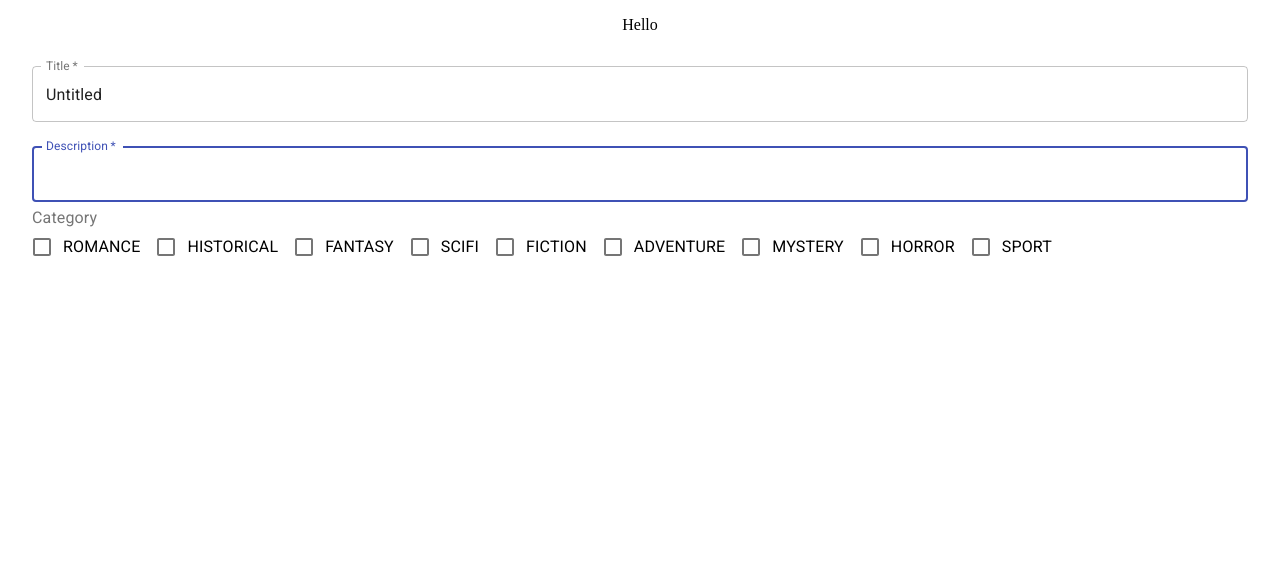
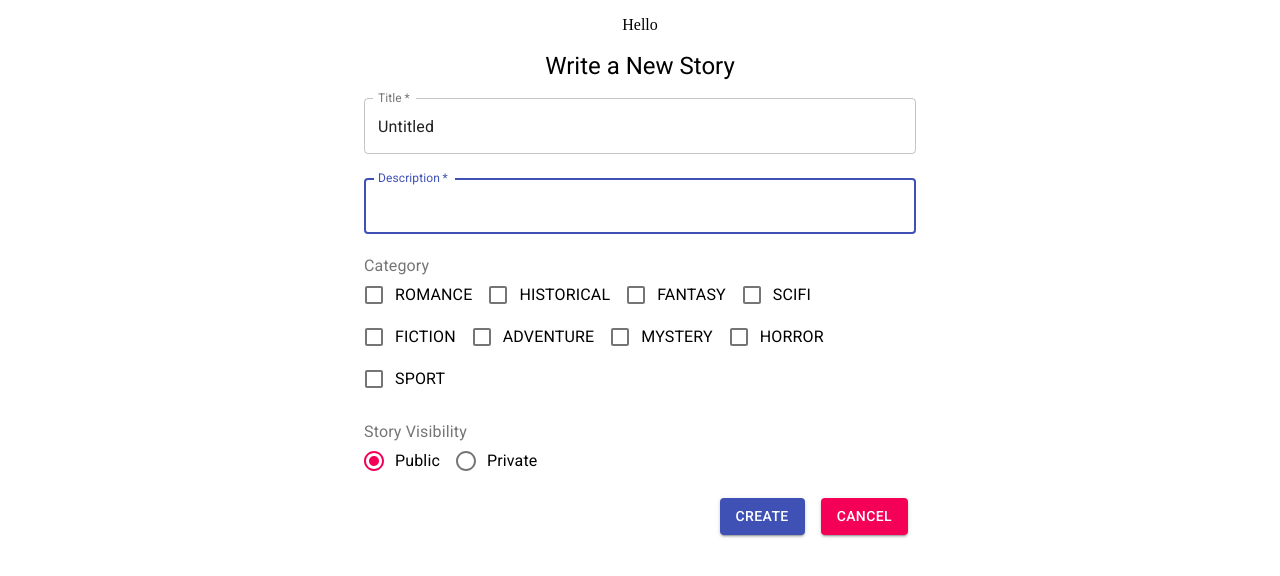
Before and after one commit to ohirichi/quill2, a React (Create React App) app: page /write in a window 1280 px wide. Shown: the top 576 px of the page. Built offline with nearby package versions, Linux system fonts and the light colour scheme; no server answers.

Commit message:
submitting story creation details to backend

```diff
--- a/src/components/AddStory.js
+++ b/src/components/AddStory.js
@@ -1,27 +1,26 @@
 import React, {useState} from 'react'
 import {connect} from 'react-redux'
 import axios from 'axios'
-
-//#region  Material UI Component imports
-import { makeStyles } from '@material-ui/core/styles';
-import Container from '@material-ui/core/Container';
-import TextField from '@material-ui/core/TextField';
-import FormControl from '@material-ui/core/FormControl';
-import FormLabel from '@material-ui/core/FormLabel';
-import FormControlLabel from '@material-ui/core/FormControlLabel';
-import FormGroup from '@material-ui/core/FormGroup';
-import Checkbox from '@material-ui/core/Checkbox';
-import Link from '@material-ui/core/Link';
-import Grid from '@material-ui/core/Grid';
-//#endregion
+import history from '../history'
+import { makeStyles, Container, ButtonGroup, Button, Typography, TextField, FormLabel, RadioGroup, Radio, FormControlLabel, FormControl, FormGroup, Checkbox } from '@material-ui/core';
 
 
 //#region Styles
 const useStyles = makeStyles((theme) => ({
-    categories: {
+    inputGroup: {
       display: 'flex',
       flexDirection:'row',
-      flexWrap: 'wrap'
+      flexWrap: 'wrap',
+      alignSelf:'flex-start'
+    },
+    buttonGroup:{
+      display: 'flex',
+      flexDirection:'row',
+      justifyContent:"flex-end"
+    },
+
+    extraMargin:{
+        margin: "0.5rem"
     },
 
     formLabel:{
@@ -48,12 +47,14 @@ const useStyles = makeStyles((theme) => ({
 //it does need to know who the current user is - pass in current userId as a prop
 //#endregion
 
-const AddStory = (props) => {
+export default function AddStory(props){
 
     //#region Form State
+
     const [storyDetails, setStoryDetails] = useState({
         title:'Untitled',
-        description:''
+        description:'',
+        public:true
     })
 
     const [storyCategories, setStoryCategories] = useState({
@@ -71,9 +72,14 @@ const AddStory = (props) => {
 
     const categories = Object.keys(storyCategories)
     const classes = useStyles();
+
     //#region Input handlers
     const handleDetailsChange = (e)=>{
-        setStoryDetails({...storyDetails, [e.target.name]:e.target.value})
+        let value = e.target.value;
+        if(e.target.name == 'public'){
+            e.target.value == 'true' ? value = true : value = false;
+        }
+        setStoryDetails({...storyDetails, [e.target.name]:value})
     }
 
     const handleCategoryChange = (e) => {
@@ -82,7 +88,24 @@ const AddStory = (props) => {
 
     const handleSubmit = (e)=>{
         e.preventDefault()
+        let storyObj = Object.assign({}, storyDetails)
+        storyObj.category = []
+        for(let key in storyCategories){
+            if(storyCategories[key]){
+                storyObj.category.push(key)
+            }
+        }
 
+        console.log("storyObj:", storyObj, "storyDetails:", storyDetails)
+        axios.post('/api/stories', storyObj)
+        .then(res => console.log("story created successfully! Story Id:", res.data.id))
+        .catch(err => console.log("error:", err))
+
+    }
+
+    const handleCancel = (e) =>{
+        e.preventDefault()
+        history.push('/')
     }
 
     //TO-DO: Validate Form
@@ -93,10 +116,11 @@ const AddStory = (props) => {
     }
     //#endregion
 
-
-
     return(
-        <Container>
+        <Container maxWidth="sm">
+            <Typography component="h1" variant="h5">
+                Write a New Story
+            </Typography>
             <form onSubmit={handleSubmit}>
                 <TextField
                 variant="outlined"
@@ -122,8 +146,13 @@ const AddStory = (props) => {
                 value={storyDetails.description}
                 onChange={handleDetailsChange}
                 />
+                <FormControl
+                component="fieldset"
+                variant="outlined"
+                margin="normal"
+                >
                     <FormLabel component="legend" className={classes.formLabel}>Category</FormLabel>
-                <FormGroup className={classes.categories}>
+                    <FormGroup className={classes.inputGroup}>
                         {categories.map(category => (
                             <FormControlLabel
                             key={category}
@@ -133,10 +162,26 @@ const AddStory = (props) => {
                         ))}
 
                     </FormGroup>
+                </FormControl>
+                <FormControl
+                component="fieldset"
+                variant="outlined"
+                margin="normal"
+                className={classes.inputGroup}
+                >
+                    <FormLabel className={classes.formLabel} component="legend">Story Visibility</FormLabel>
+                    <RadioGroup className={classes.inputGroup} aria-label="public" name="public" value={storyDetails.public} onChange={handleDetailsChange}>
+                        <FormControlLabel value={true} control={<Radio />} label="Public" />
+                        <FormControlLabel value={false} control={<Radio />} label="Private" />
+                    </RadioGroup>
+                </FormControl>
+                <FormControl className={classes.buttonGroup} >
+                    <Button type="submit" className={classes.extraMargin} variant="contained" color="primary">Create</Button>
+                    <Button className={classes.extraMargin} variant="contained" color="secondary" onClick={handleCancel}>Cancel</Button>
+                </FormControl>
+
             </form>
         </Container>
     )
 
 }
-
-export default AddStory
```
Also changed, not shown: 1 other file (tests, documents, lock files or other folders). Lines whose indentation alone changed are shown as unchanged.
